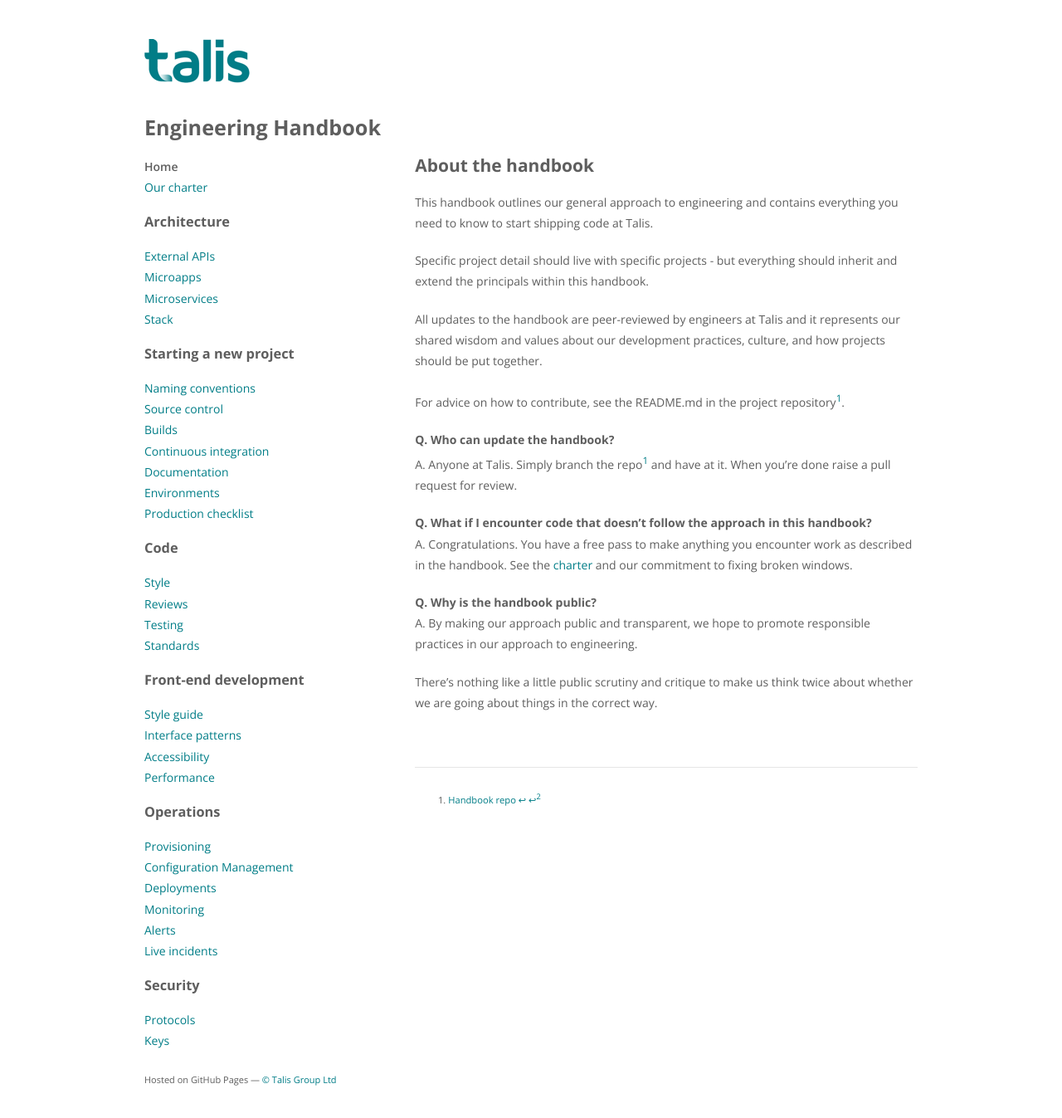
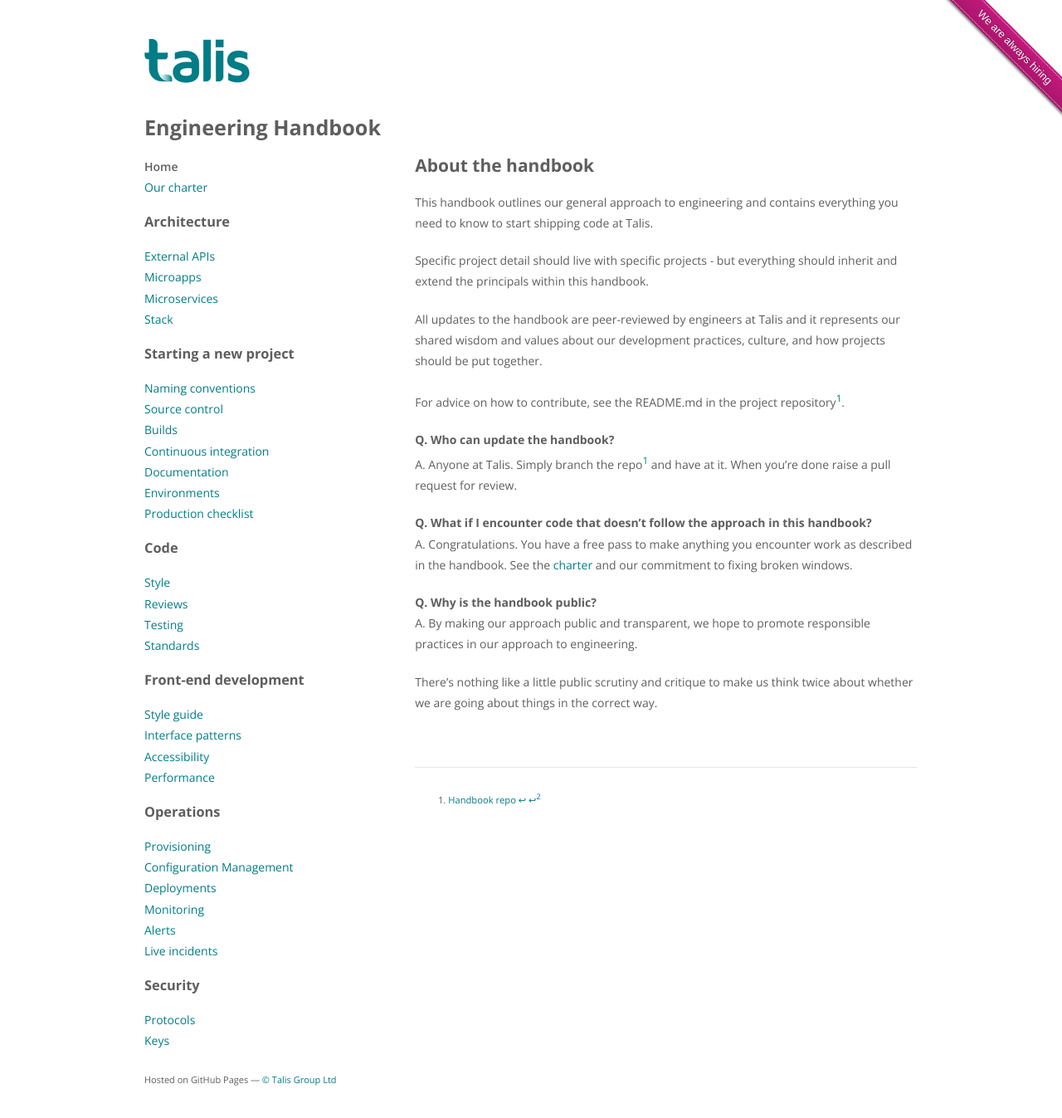
Before and after one commit to ellerbrock/talis.github.io, a Jekyll site: the page built from index.md, in a window 1280 px wide. Shown: the whole page at 83% size. Built offline with Jekyll 4.4.1, drawn with Linux system fonts in a browser that asks for light colours.

Commit message:
we are always hiring

```diff
--- a/_layouts/site.html
+++ b/_layouts/site.html
@@ -5,6 +5,10 @@
     <meta http-equiv="X-UA-Compatible" content="chrome=1">
     <title>{% if page.title != nil %}{{ page.title }} - {% endif %}Engineering Handbook by Talis</title>
 
+    <link rel="stylesheet" href="/stylesheets/github-fork-ribbon-css/gh-fork-ribbon.css">
+    <!--[if lt IE 9]>
+    <link rel="stylesheet" href="/stylesheets/github-fork-ribbon-css/gh-fork-ribbon.ie.css">
+    <![endif]-->
     <link rel="stylesheet" href="/stylesheets/styles.css">
     <link rel="stylesheet" href="/stylesheets/pygment_trac.css">
     <meta name="viewport" content="width=device-width, initial-scale=1, user-scalable=no">
@@ -13,6 +17,12 @@
     <![endif]-->
 </head>
 <body class="{% if page.body_class %}{{ page.body_class }}{% endif %}">
+    <div class="github-fork-ribbon-wrapper right">
+        <div class="github-fork-ribbon">
+            <a href="http://careers.talis.com">We are always hiring</a>
+        </div>
+    </div>
+
     {% include header.html %}
     <div class="container" id="main">
       {% include nav.html %}
--- /dev/null
+++ b/stylesheets/github-fork-ribbon-css/gh-fork-ribbon.css
@@ -0,0 +1,140 @@
+/*!
+ * "Fork me on GitHub" CSS ribbon v0.1.1 | MIT License
+ * https://github.com/simonwhitaker/github-fork-ribbon-css
+*/
+
+/* Left will inherit from right (so we don't need to duplicate code) */
+.github-fork-ribbon {
+  /* The right and left classes determine the side we attach our banner to */
+  position: absolute;
+
+  /* Add a bit of padding to give some substance outside the "stitching" */
+  padding: 2px 0;
+
+  /* Set the base colour */
+  background-color: #a00;
+
+  /* Set a gradient: transparent black at the top to almost-transparent black at the bottom */
+  background-image: -webkit-gradient(linear, left top, left bottom, from(rgba(0, 0, 0, 0)), to(rgba(0, 0, 0, 0.15)));
+  background-image: -webkit-linear-gradient(top, rgba(0, 0, 0, 0), rgba(0, 0, 0, 0.15));
+  background-image: -moz-linear-gradient(top, rgba(0, 0, 0, 0), rgba(0, 0, 0, 0.15));
+  background-image: -ms-linear-gradient(top, rgba(0, 0, 0, 0), rgba(0, 0, 0, 0.15));
+  background-image: -o-linear-gradient(top, rgba(0, 0, 0, 0), rgba(0, 0, 0, 0.15));
+  background-image: linear-gradient(to bottom, rgba(0, 0, 0, 0), rgba(0, 0, 0, 0.15));
+
+  /* Add a drop shadow */
+  -webkit-box-shadow: 0 2px 3px 0 rgba(0, 0, 0, 0.5);
+  -moz-box-shadow: 0 2px 3px 0 rgba(0, 0, 0, 0.5);
+  box-shadow: 0 2px 3px 0 rgba(0, 0, 0, 0.5);
+
+  /* Set the font */
+  font: 700 13px "Helvetica Neue", Helvetica, Arial, sans-serif;
+
+  z-index: 9999;
+  pointer-events: auto;
+}
+
+.github-fork-ribbon a,
+.github-fork-ribbon a:hover {
+  /* Set the text properties */
+  color: #fff;
+  text-decoration: none;
+  text-shadow: 0 -1px rgba(0, 0, 0, 0.5);
+  text-align: center;
+
+  /* Set the geometry. If you fiddle with these you'll also need
+     to tweak the top and right values in .github-fork-ribbon. */
+  width: 200px;
+  line-height: 20px;
+
+  /* Set the layout properties */
+  display: inline-block;
+  padding: 2px 0;
+
+  /* Add "stitching" effect */
+  border-width: 1px 0;
+  border-style: dotted;
+  border-color: #fff;
+  border-color: rgba(255, 255, 255, 0.7);
+}
+
+.github-fork-ribbon-wrapper {
+  width: 150px;
+  height: 150px;
+  position: absolute;
+  overflow: hidden;
+  top: 0;
+  z-index: 9999;
+  pointer-events: none;
+}
+
+.github-fork-ribbon-wrapper.fixed {
+  position: fixed;
+}
+
+.github-fork-ribbon-wrapper.left {
+  left: 0;
+}
+
+.github-fork-ribbon-wrapper.right {
+  right: 0;
+}
+
+.github-fork-ribbon-wrapper.left-bottom {
+  position: fixed;
+  top: inherit;
+  bottom: 0;
+  left: 0;
+}
+
+.github-fork-ribbon-wrapper.right-bottom {
+  position: fixed;
+  top: inherit;
+  bottom: 0;
+  right: 0;
+}
+
+.github-fork-ribbon-wrapper.right .github-fork-ribbon {
+  top: 42px;
+  right: -43px;
+
+  -webkit-transform: rotate(45deg);
+  -moz-transform: rotate(45deg);
+  -ms-transform: rotate(45deg);
+  -o-transform: rotate(45deg);
+  transform: rotate(45deg);
+}
+
+.github-fork-ribbon-wrapper.left .github-fork-ribbon {
+  top: 42px;
+  left: -43px;
+
+  -webkit-transform: rotate(-45deg);
+  -moz-transform: rotate(-45deg);
+  -ms-transform: rotate(-45deg);
+  -o-transform: rotate(-45deg);
+  transform: rotate(-45deg);
+}
+
+
+.github-fork-ribbon-wrapper.left-bottom .github-fork-ribbon {
+  top: 80px;
+  left: -43px;
+
+  -webkit-transform: rotate(45deg);
+  -moz-transform: rotate(45deg);
+  -ms-transform: rotate(45deg);
+  -o-transform: rotate(45deg);
+  transform: rotate(45deg);
+}
+
+.github-fork-ribbon-wrapper.right-bottom .github-fork-ribbon {
+  top: 80px;
+  right: -43px;
+
+  -webkit-transform: rotate(-45deg);
+  -moz-transform: rotate(-45deg);
+  -ms-transform: rotate(-45deg);
+  -o-transform: rotate(-45deg);
+  transform: rotate(-45deg);
+}
--- a/stylesheets/styles.css
+++ b/stylesheets/styles.css
@@ -244,6 +244,10 @@
   clear: both;
 }
 
+.github-fork-ribbon {
+  background-color: #c5197d;
+}
+
 @media print, screen and (min-width: 480px) {
 
 }
```
Also changed, not shown: stylesheets/github-fork-ribbon-css/gh-fork-ribbon.ie.css (added, +78 -0 lines), 1 other file.
